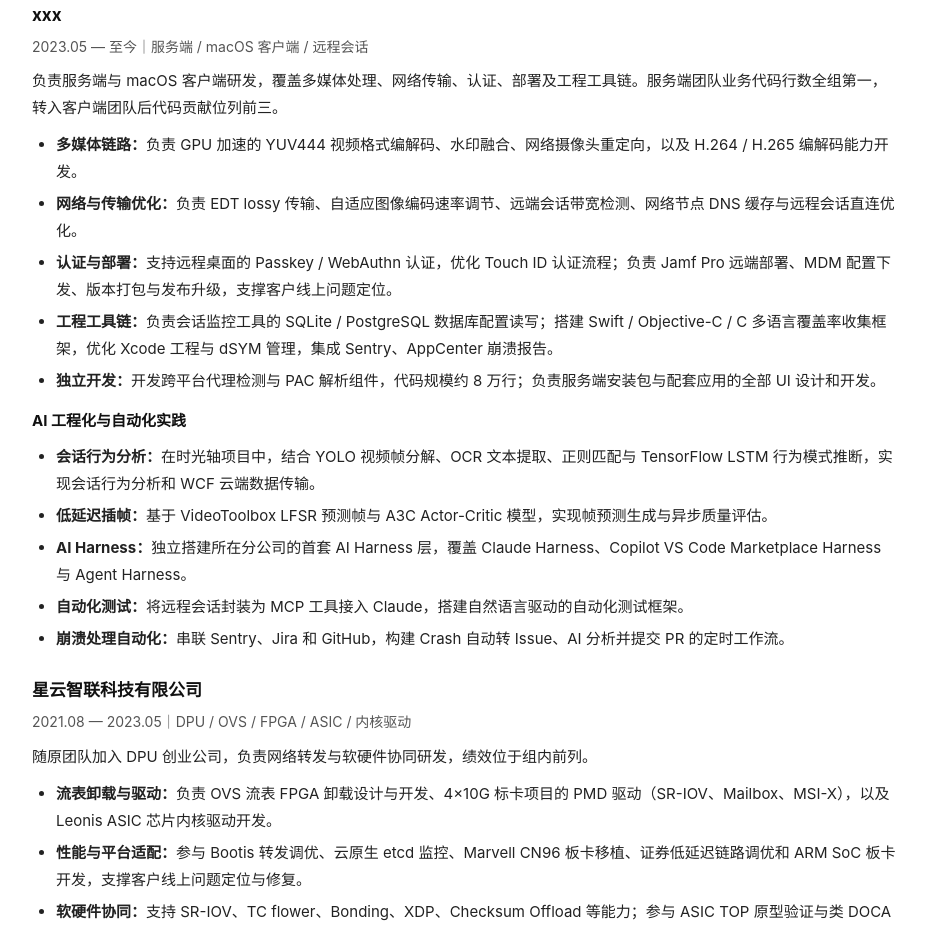
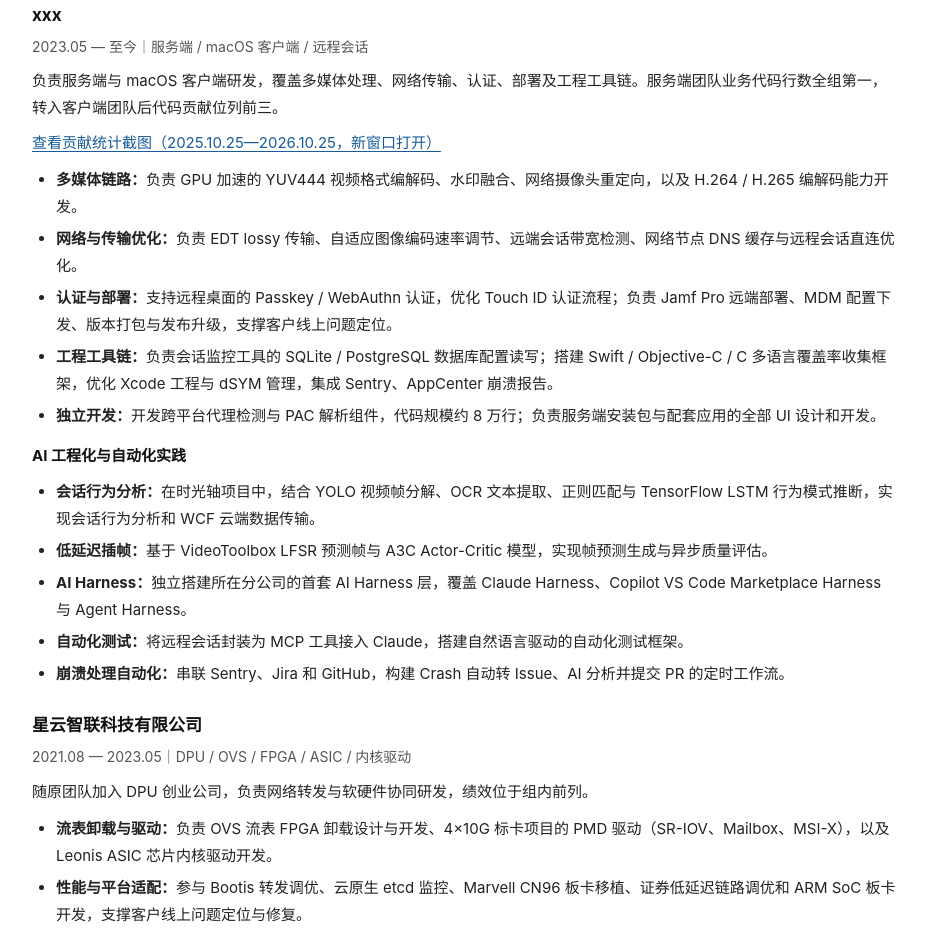
Before and after one commit to zongyangbigpolo/zongyangbigpolo.github.io, a plain HTML site: page index.html in a window 1280 px wide. Shown: the part 818-1747 px from the top of the page, without its empty margins (176-1102 px from the left). Drawn offline with Linux system fonts and the light colour scheme.

Commit message:
Add contribution screenshot link to work experience
Co-authored-by: Copilot App <223556219+Copilot@users.noreply.github.com>

```diff
--- a/index.html
+++ b/index.html
@@ -55,6 +55,7 @@
           <h3>xxx</h3>
           <p class="entry-meta"><time datetime="2023-05">2023.05</time> — 至今｜服务端 / macOS 客户端 / 远程会话</p>
           <p>负责服务端与 macOS 客户端研发，覆盖多媒体处理、网络传输、认证、部署及工程工具链。服务端团队业务代码行数全组第一，转入客户端团队后代码贡献位列前三。</p>
+          <p><a href="assets/images/citrix-contributions-2025-2026.png" target="_blank" rel="noopener noreferrer">查看贡献统计截图（2025.10.25—2026.10.25，新窗口打开）</a></p>
           <ul>
             <li><strong>多媒体链路：</strong>负责 GPU 加速的 YUV444 视频格式编解码、水印融合、网络摄像头重定向，以及 H.264 / H.265 编解码能力开发。</li>
             <li><strong>网络与传输优化：</strong>负责 EDT lossy 传输、自适应图像编码速率调节、远端会话带宽检测、网络节点 DNS 缓存与远程会话直连优化。</li>
```
Also changed, not shown: assets/images/citrix-contributions-2025-2026.png (added).
